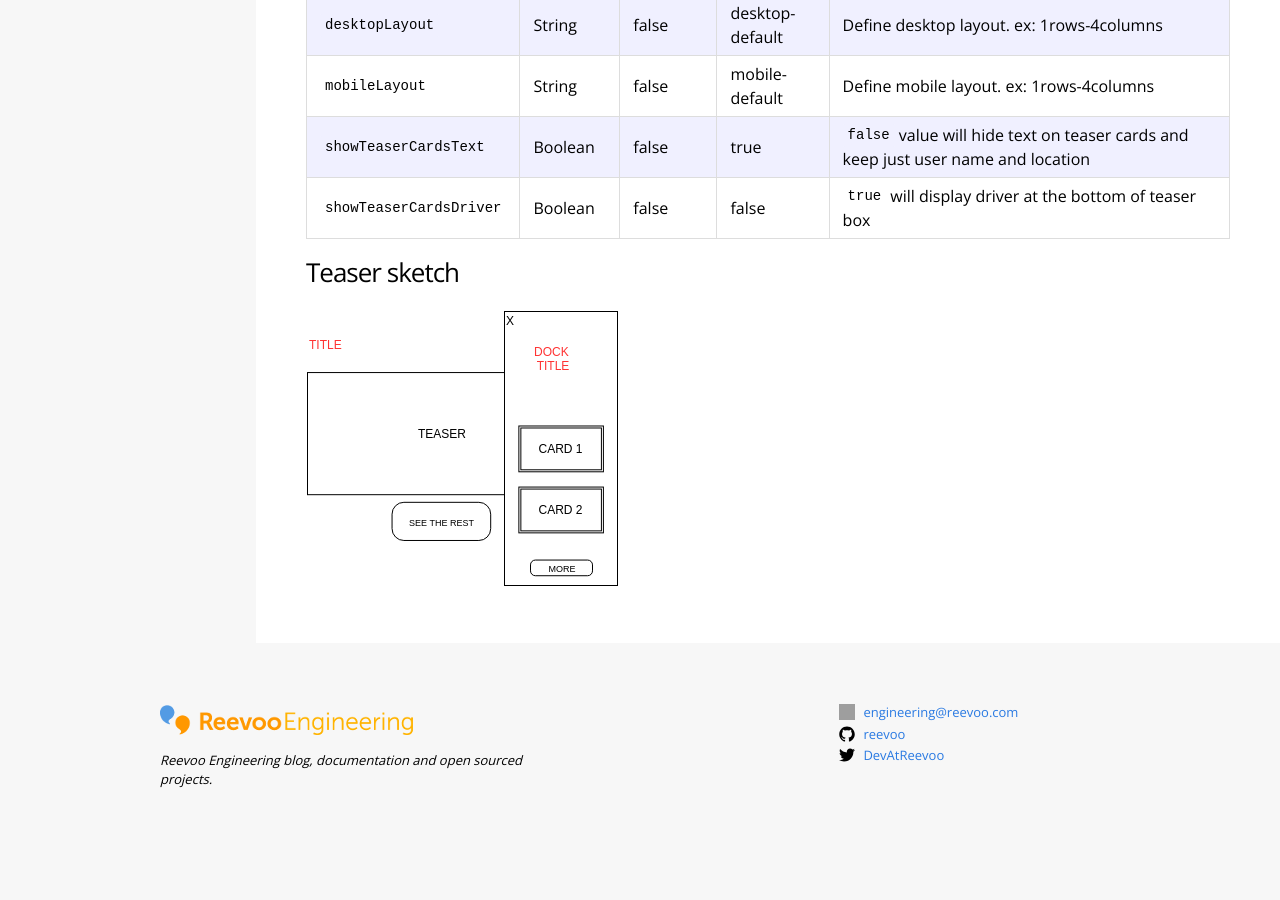
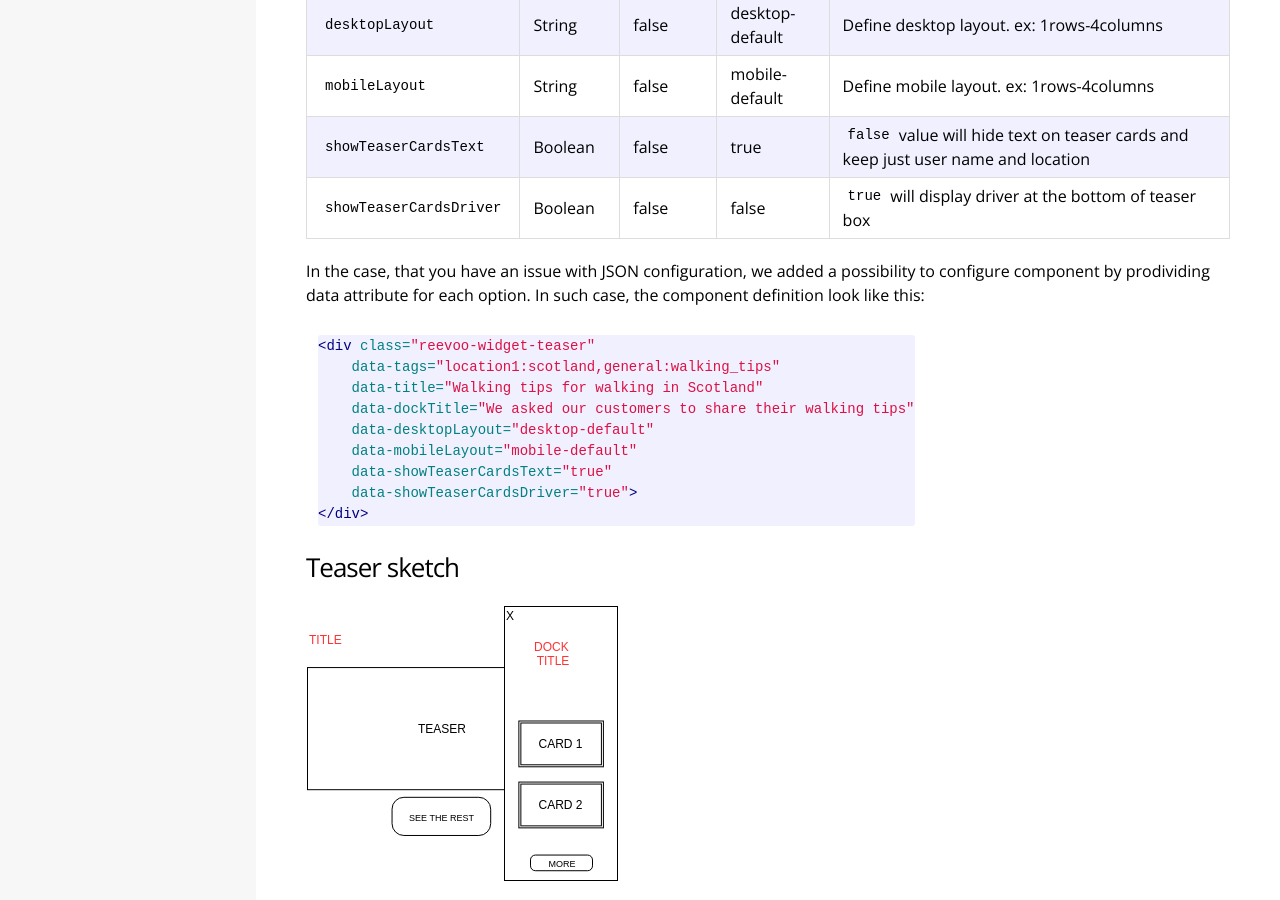
Before and after one commit to reevoo/reevoo.github.io, a Jekyll site: the page built from docs/experiences/experiences-getting-started.markdown, in a window 1280 px wide and 900 px high, scrolled down 3478 px. Built offline with Jekyll 4.4.1, drawn with Linux system fonts in a browser that asks for light colours; before the commit the page ends 4308 px from its top, so only the background shows below that; grey boxes are pictures that could not be loaded.

Commit message:
Add new experiences configuration options

````diff
--- a/docs/experiences/experiences-getting-started.markdown
+++ b/docs/experiences/experiences-getting-started.markdown
@@ -135,6 +135,21 @@ This is a list of the available properties for the Teaser:
 | `showTeaserCardsText` | Boolean | false | true | `false` value will hide text on teaser cards and keep just user name and location |
 | `showTeaserCardsDriver` | Boolean | false | false | `true` will display driver at the bottom of teaser box |
 
+In the case, that you have an issue with JSON configuration, we added a possibility to configure component by prodividing data attribute for each option.
+In such case, the component definition look like this:
+
+```html
+<div class="reevoo-widget-teaser"
+    data-tags="location1:scotland,general:walking_tips"
+    data-title="Walking tips for walking in Scotland"
+    data-dockTitle="We asked our customers to share their walking tips"
+    data-desktopLayout="desktop-default"
+    data-mobileLayout="mobile-default"
+    data-showTeaserCardsText="true"
+    data-showTeaserCardsDriver="true">
+</div>
+```
+
 ### Teaser sketch
 
 [![Teaser sketch](/images/teaser_sketch.svg)](/images/teaser_sketch.svg)
````
